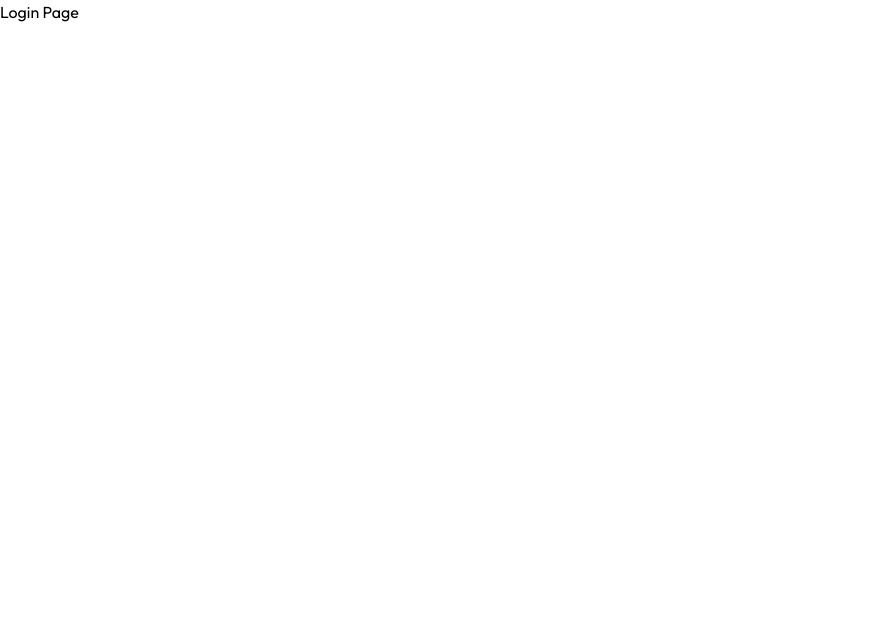
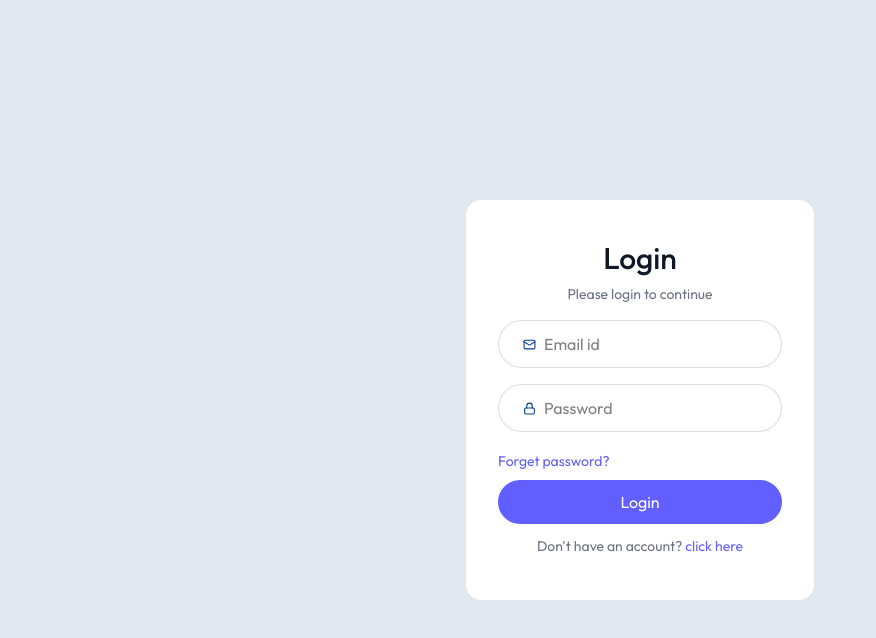
Before and after one commit to Sangamesh8892/Ai-Resume-Builder, a React (Vite) app in the folder client/: page /login in a window 1280 px wide. Shown: the top 638 px of the page, without its empty margins (0-876 px from the left). Built offline with nearby package versions, Linux system fonts and the light colour scheme.

Commit message:
feat: Home Page complete and Login page complete

```diff
--- a/client/src/components/Features.jsx
+++ b/client/src/components/Features.jsx
@@ -1,5 +1,6 @@
 import React from "react";
 import {Zap} from "lucide-react"
+import Title from "./Title";
 
 
 const Features = () => {
@@ -11,6 +12,8 @@ const Features = () => {
              <Zap width={14} />
             <span>Simple Process</span>
         </div>
+
+          <Title title="Build tour resume" description="Our streamlined process helps you create a professional resume in minutes with intelligent AI-powred tools and features" />
 
 
             <div className="flex flex-col md:flex-row items-center justify-center">
--- /dev/null
+++ b/client/src/components/Footer.jsx
@@ -0,0 +1,46 @@
+import React from 'react'
+
+const Footer = () => {
+  return (
+    <div className='bg-gradient-to-b from-white to-[#F1EAFF]'>
+ <style>{`
+                @import url('https://fonts.googleapis.com/css2?family=Poppins:ital,wght@0,100;0,200;0,300;0,400;0,500;0,600;0,700;0,800;0,900;1,100;1,200;1,300;1,400;1,500;1,600;1,700;1,800;1,900&display=swap');
+
+                * {
+                    font-family: 'Poppins', sans-serif;
+                }
+            `}</style>
+
+            <footer className="flex flex-row  items-center justify-around w-full text-sm text-gray-800/70">
+                <div className="flex items-center gap-8">
+                    <a href="#" className="font-medium text-gray-500 hover:text-black transition-all">
+                        Home
+                    </a>
+                    <a href="#cta" className="font-medium text-gray-500 hover:text-black transition-all">
+                        Contact
+                    </a>
+                    <a href="#features" className="font-medium text-gray-500 hover:text-black transition-all">
+                        Features
+                    </a>
+                </div>
+                <div className="flex items-center gap-8 text-indigo-500">
+                    <a href="https://www.linkedin.com/in/sangameshwar-jalihal/" className="hover:-translate-y-0.5 hover:bg-indigo-100 p-2 rounded-xl transition-all duration-300  flex justify-center gap-3"> <span className='mt-1 text-sm text-gray-800/70'>LinkedIn</span>
+                        <svg width="24" height="24" viewBox="0 0 24 24" fill="none" xmlns="http://www.w3.org/2000/svg">
+                            <path d="M16 8a6 6 0 0 1 6 6v7h-4v-7a2 2 0 0 0-4 0v7h-4v-7a6 6 0 0 1 6-6M6 9H2v12h4zM4 6a2 2 0 1 0 0-4 2 2 0 0 0 0 4" stroke="currentColor" strokeWidth="2" strokeLinecap="round" strokeLinejoin="round" />
+                        </svg>
+                    </a>
+                    <a href="https://github.com/Sangamesh8892" className="hover:-translate-y-0.5 hover:bg-indigo-100 p-2 rounded-xl transition-all duration-300 flex gap-4"> <span className='mt-1 text-sm text-gray-800/70'>Github</span>
+                        <svg width="24" height="24" viewBox="0 0 24 24" fill="none" xmlns="http://www.w3.org/2000/svg">
+                            <path d="M15 22v-4a4.8 4.8 0 0 0-1-3.5c3 0 6-2 6-5.5.08-1.25-.27-2.48-1-3.5.28-1.15.28-2.35 0-3.5 0 0-1 0-3 1.5-2.64-.5-5.36-.5-8 0C6 2 5 2 5 2c-.3 1.15-.3 2.35 0 3.5A5.4 5.4 0 0 0 4 9c0 3.5 3 5.5 6 5.5-.39.49-.68 1.05-.85 1.65S8.93 17.38 9 18v4" stroke="currentColor" strokeWidth="2" strokeLinecap="round" strokeLinejoin="round" />
+                            <path d="M9 18c-4.51 2-5-2-7-2" stroke="currentColor" strokeWidth="2" strokeLinecap="round" strokeLinejoin="round" />
+                        </svg>
+                    </a>
+                </div>
+
+            </footer>
+            <p className="mt-2 text-center pb-4 text-sm text-gray-800/70">Copyright © 2025 <a href="https://github.com/sangamesh8892">Sangamesh8892</a>. All rights reservered.</p>
+    </div>
+  )
+}
+
+export default Footer
--- /dev/null
+++ b/client/src/components/Title.jsx
@@ -0,0 +1,13 @@
+import React from 'react'
+
+const Title = ({title,description}) => {
+  return (
+    <div className='text-center mt-6 text-slate-700'>
+        <h2 className='text-3xl sm:text-4xl font-medium'>{title}</h2>
+        <p className='max-sm max-w-2xl mt-4 text-slate-500'>{description}</p>
+
+    </div>
+  )
+}
+
+export default Title
--- a/client/src/pages/Home.jsx
+++ b/client/src/pages/Home.jsx
@@ -2,6 +2,7 @@ import React from 'react'
 import Banner from '../components/Banner'
 import Hero from '../components/Hero'
 import Features from '../components/Features'
+import Footer from '../components/Footer'
 
 const Home = () => {
   return (
@@ -10,6 +11,7 @@ const Home = () => {
       <Banner />
       <Hero />
       <Features />
+      <Footer />
     </div>
   )
 }
--- a/client/src/pages/Login.jsx
+++ b/client/src/pages/Login.jsx
@@ -1,8 +1,56 @@
 import React from 'react'
+import {Mail, User2Icon,Lock} from "lucide-react"
 
 const Login = () => {
+
+    const query=new URLSearchParams(window.location.search);
+    const urlState=query.get('state')
+    const [state, setState] = React.useState(urlState || "login")
+
+    const [formData, setFormData] = React.useState({
+        name: '',
+        email: '',
+        password: ''
+    })
+
+    const handleSubmit = async (e) => {
+        e.preventDefault()
+
+    }
+
+    const handleChange = (e) => {
+        const { name, value } = e.target
+        setFormData(prev => ({ ...prev, [name]: value }))
+    }
   return (
-    <div>Login Page</div>
+      <div className='flex items-center justify-center min-h-screen bg-slate-200'>
+      <form onSubmit={handleSubmit} className="sm:w-[350px] w-full text-center border border-gray-300/60 rounded-2xl px-8 bg-white">
+                <h1 className="text-gray-900 text-3xl mt-10 font-medium">{state === "login" ? "Login" : "Sign up"}</h1>
+                <p className="text-gray-500 text-sm mt-2">Please {state} to continue</p>
+                {state !== "login" && (
+                    <div className="flex items-center mt-6 w-full bg-white border border-gray-300/80 h-12 rounded-full overflow-hidden pl-6 gap-2">
+                      <User2Icon size={16} color="#023e8a"/>
+                        <input type="text" name="name" placeholder="Name" className="border-none outline-none ring-0" value={formData.name} onChange={handleChange} required />
+                    </div>
+                )}
+                <div className="flex items-center w-full mt-4 bg-white border border-gray-300/80 h-12 rounded-full overflow-hidden pl-6 gap-2">
+                    <Mail size={13} color='#023e8a' />
+                    <input type="email" name="email" placeholder="Email id" className="border-none outline-none ring-0" value={formData.email} onChange={handleChange} required />
+                </div>
+                <div className="flex items-center mt-4 w-full bg-white border border-gray-300/80 h-12 rounded-full overflow-hidden pl-6 gap-2">
+                  <Lock size={13} color='#023e8a' />
+                    <input type="password" name="password" placeholder="Password" className="border-none outline-none ring-0" value={formData.password} onChange={handleChange} required />
+                </div>
+                <div className="mt-4 text-left text-indigo-500">
+                    <button className="text-sm" type="reset">Forget password?</button>
+                </div>
+                <button type="submit" className="mt-2 w-full h-11 rounded-full text-white bg-indigo-500 hover:opacity-90 transition-opacity">
+                    {state === "login" ? "Login" : "Sign up"}
+                </button>
+                <p onClick={() => setState(prev => prev === "login" ? "register" : "login")} className="text-gray-500 text-sm mt-3 mb-11">{state === "login" ? "Don't have an account?" : "Already have an account?"} <a href="#" className="text-indigo-500 hover:underline">click here</a></p>
+            </form>
+            </div>
+
   )
 }
 
```
